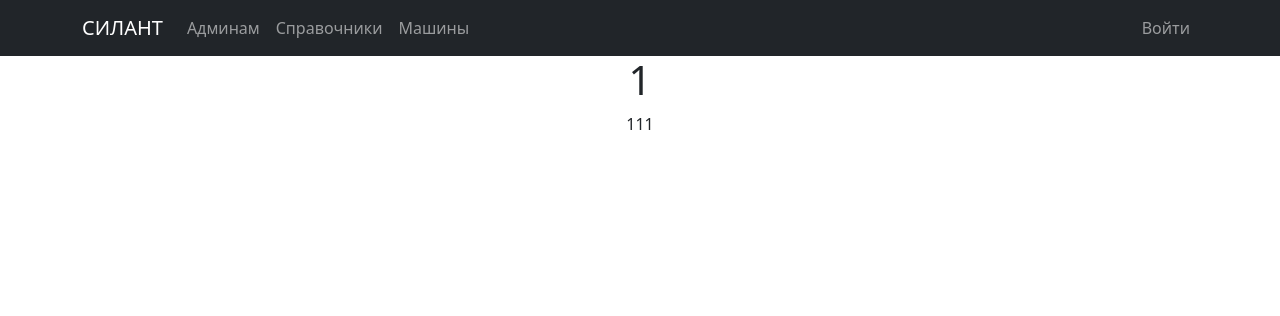
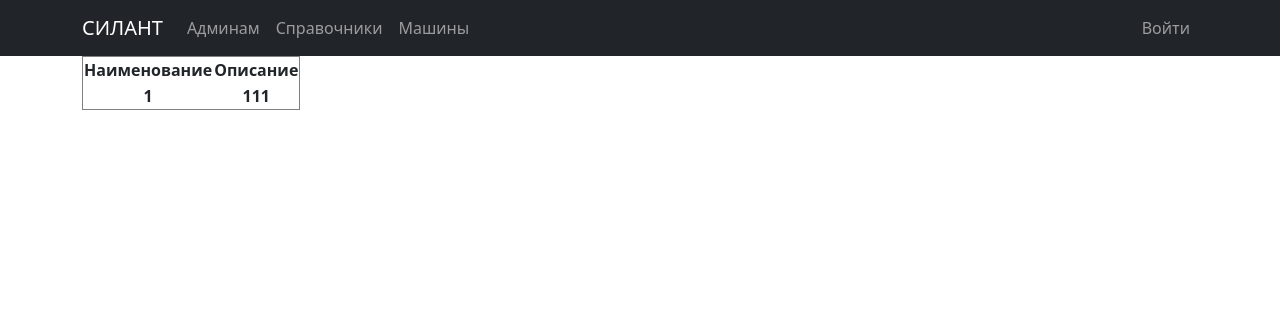
Before and after one commit to roman7586/Final, a Django app: page /cars/dictionary/engineModel/1/ in a window 1280 px wide. Shown: the top 316 px of the page. Run offline with Django 4.2, Linux system fonts and the light colour scheme; data comes from the database, SQL or seed files in the repository; both versions use the stored data as it was after the commit.

Commit message:
сохранение расчётного поля.изменён шаблон справ-ка

```diff
--- a/my_silant/silant/models.py
+++ b/my_silant/silant/models.py
@@ -144,7 +144,6 @@ class Complaints(models.Model):
         ordering = ['date_of_refusal']
 
 
-def save(self, *args, **kwargs):
-    print('1')
-    self.equipment_downtime = 1 #(self.date_of_restoration - self.date_of_refusal).days
-    super(Complaints, self).save(*args, **kwargs)
+    def save(self, *args, **kwargs):
+        self.equipment_downtime = (self.date_of_restoration - self.date_of_refusal).days
+        super(Complaints, self).save(*args, **kwargs)
--- a/my_silant/templates/dictionary.html
+++ b/my_silant/templates/dictionary.html
@@ -1,6 +1,15 @@
 {% extends 'flatpages/default.html' %}
 
 {% block content %}
-    <h1>{{ item.name }}</h1>
-    <p>{{ item.description }}</p>
+<table border="1" style="text-align:center">
+    <tr>
+        <td><b>Наименование</b></td>
+        <td><b>Описание</b></td>
+    </tr>
+    <tr>
+        <td><b>{{ item.name }}</b></td>
+        <td><b>{{ item.description }}</b></td>
+    </tr>
+</table>
+
 {% endblock content %}
```
Also changed, not shown: my_silant/db.sqlite3.
